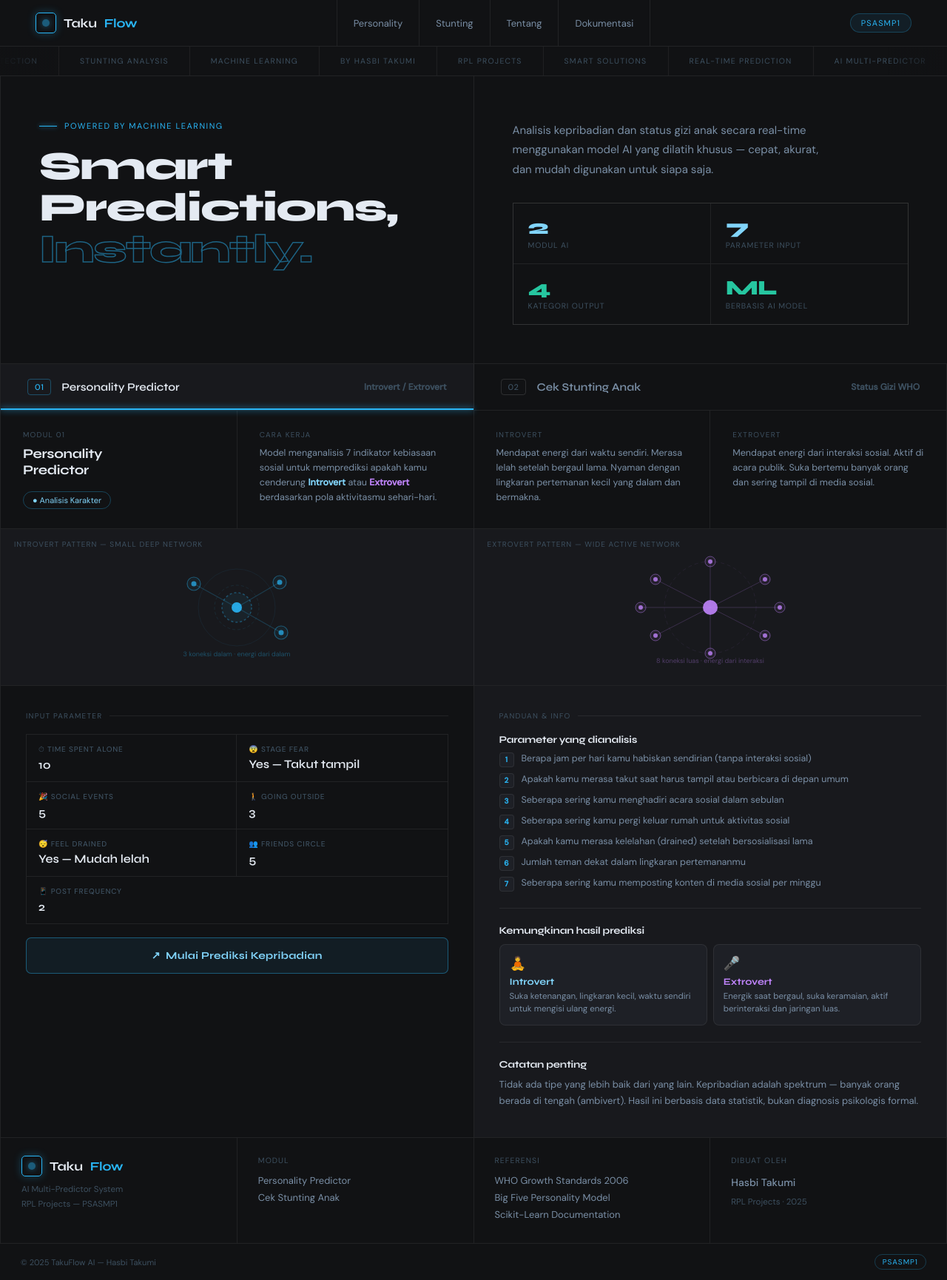
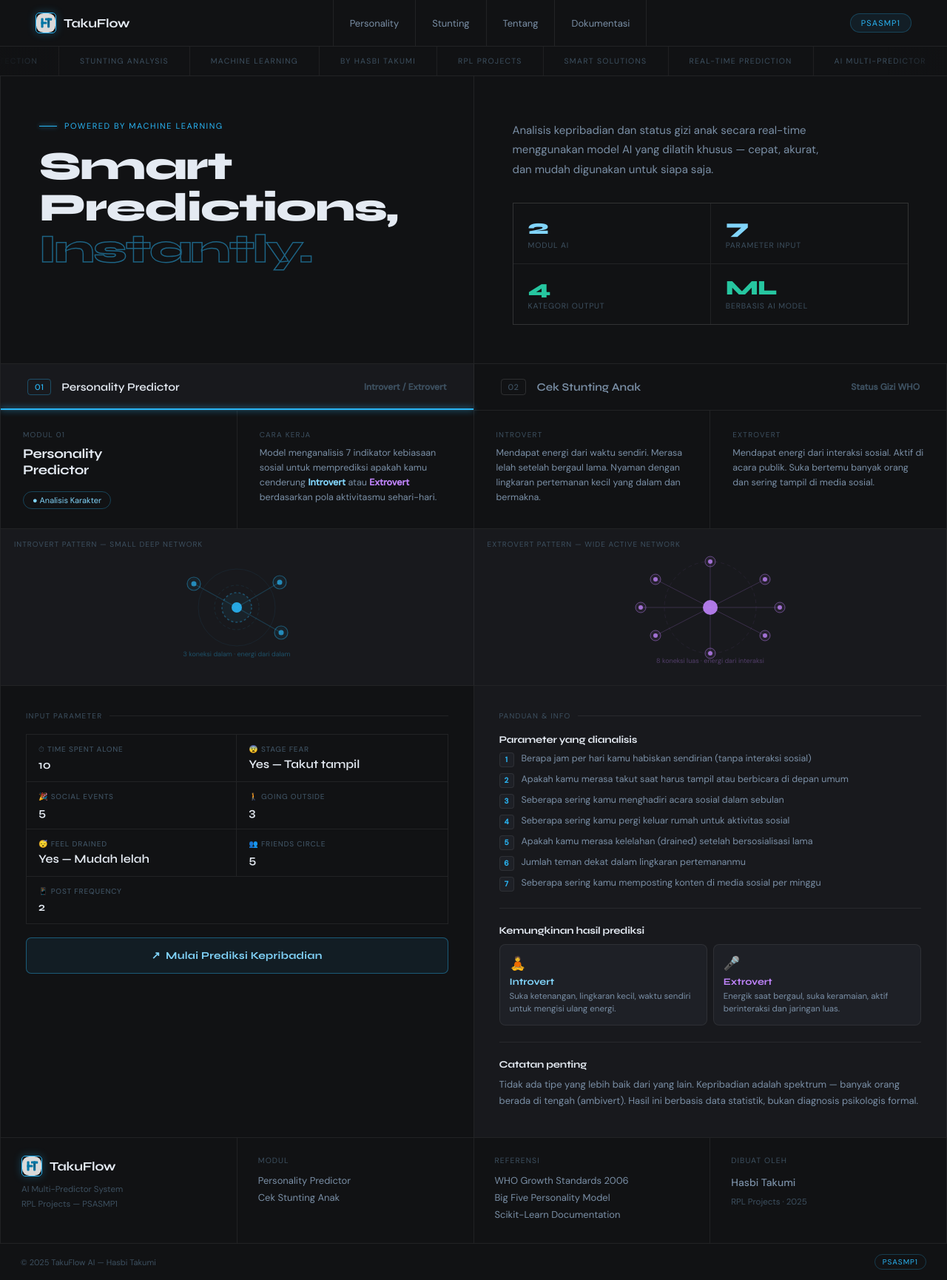
Before and after one commit to Hasboy15S/WebMp1PAS, a Flask app: page / in a window 1280 px wide. Shown: the whole page at 74% size. Run offline with Flask 3, Linux system fonts and the light colour scheme.

Commit message:
ganti desain+logo

```diff
--- a/templates/index.html
+++ b/templates/index.html
@@ -173,8 +173,8 @@ footer { border-top:1px solid var(--line); }
 <header>
   <div class="header-inner">
     <div class="logo">
-      <div class="logo-mark"></div>
-      Taku<span>Flow</span>
+      <img src="{{ url_for('static', filename='logo.svg') }}" class="logo-mark"></img>
+      TakuFlow
     </div>
     <nav>
       <a href="#">Personality</a>
@@ -571,8 +571,8 @@ footer { border-top:1px solid var(--line); }
   <div class="footer-grid">
     <div class="footer-cell">
       <div class="logo" style="margin-bottom:8px">
-        <div class="logo-mark"></div>
-        Taku<span>Flow</span>
+        <img src="{{ url_for('static', filename='logo.svg') }}" class="logo-mark"></img>
+      TakuFlow
       </div>
       <div class="footer-sub">AI Multi-Predictor System<br>RPL Projects — PSASMP1</div>
     </div>
```
Also changed, not shown: static/logo.svg (added).
